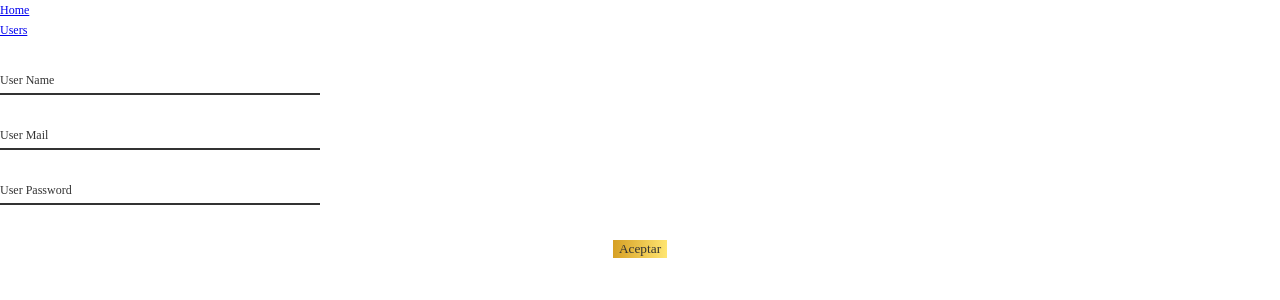
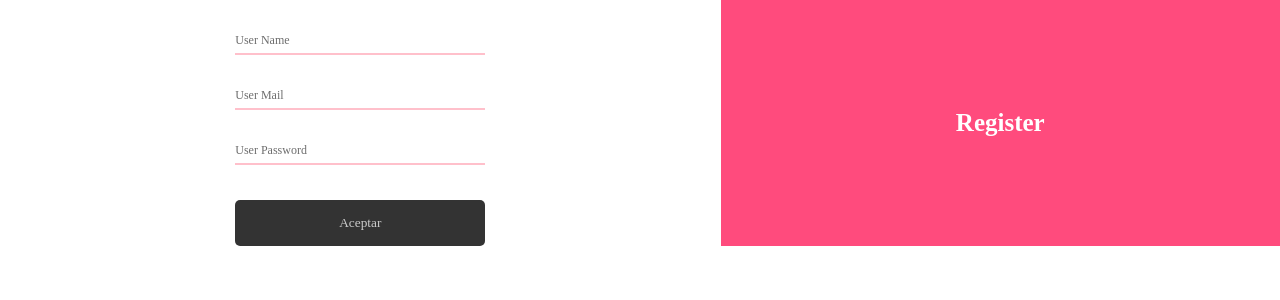
Before and after one commit to xHadal/thelight, a React app in the folder client/: page /users in a window 1280 px wide. Shown: the top 300 px of the page. Built offline with nearby package versions, Linux system fonts and the light colour scheme; a web font is replaced by a local one.

Commit message:
design and layout in routes/users.jsx

```diff
--- a/client/package.json
+++ b/client/package.json
@@ -26,7 +26,7 @@
     "file-loader": "^3.0.1",
     "html-webpack-plugin": "^3.2.0",
     "mini-css-extract-plugin": "^0.5.0",
-    "react-hot-loader": "^4.3.11",
+    "react-hot-loader": "^4.8.4",
     "rimraf": "^2.6.3",
     "webpack": "^4.23.1",
     "webpack-cli": "^3.1.2",
@@ -34,8 +34,8 @@
   },
   "dependencies": {
     "prop-types": "^15.7.2",
-    "react": "^16.8.4",
-    "react-dom": "npm:@hot-loader/react-dom",
+    "react": "^16.8.6",
+    "react-dom": "npm:@hot-loader/react-dom@^16.8.6",
     "react-router-dom": "^4.3.1",
     "styled-components": "^4.1.3"
   }
--- a/client/src/components/UI/button.jsx
+++ b/client/src/components/UI/button.jsx
@@ -2,20 +2,20 @@ import styled from 'styled-components';
 
 
 export default styled.button`
-    background: linear-gradient(93deg, #d69f24, #ffe672);
-    color: #333;
+    background: #333;
+    color: #ccc;
     text-align: center;
     border: none;
-    border-radius: rem(10);
-    padding: rem(10);
-    min-width: rem(250);
+    border-radius: 5px;
+    padding: 15px;
+    min-width: 250px;
     margin: 0 auto;
     display: block;
     font-family: 'Inter UI';
 
 
     &:hover {
-      background: linear-gradient(0deg, #d69f24, #ffe672);
+      background: #444;
       cursor: pointer;
     }
     @media only screen and (max-width: 500px),
--- a/client/src/components/UI/input.jsx
+++ b/client/src/components/UI/input.jsx
@@ -5,14 +5,14 @@ import PropTypes from 'prop-types';
 
 const InputWrapper = styled.div`
   position: relative;
-  margin: 35px 0;
+  margin: 35px auto;
   max-width: 320px;
   font-family: 'Inter UI';
 
   /* Label */
   > label {
     position: absolute;
-    color: #333;
+    color: #6d6d6d;
     left: 0;
     top: -5px;
     transition: all 0.5s;
@@ -26,14 +26,17 @@ const InputWrapper = styled.div`
   > input {
     background: transparent;
     border: none;
-    border-bottom: 2px solid #333;
+    border-bottom: 1px solid #ccc;
     color: #333;
     width: 100%;
 
-    &:focus + label {
+    ::-webkit-input-placeholder {
+      opacity: 0;
+      transition: inherit;
+    }
+    &:focus + label, &:not(:placeholder-shown) + label  {
       top: -15px;
       transition: all 0.5s;
-      color: #6d6d6d;
     }
 
     ${({ errorMsg }) => {
@@ -53,9 +56,17 @@ const InputWrapper = styled.div`
     }
   }
   /* Error */
-  > span {
+  > span.error-msg {
     color: red;
     margin: 5px 0 0;
+  }
+  >span.input-control{
+    width: 100%;
+    position: absolute;
+    bottom: 0;
+    height: 2px;
+    left: 0;
+    background: pink;
   }
 `;
 
@@ -75,12 +86,16 @@ const Input = ({
         required={required}
         labeltext={labelText}
         onChange={onChange}
+        placeholder={name}
       />
       <label htmlFor={name}>
         {name}
       </label>
+      {required && (
+        <span class="input-control"></span>
+      )}
       {errorMsg && (
-      <span>{errorMsg}</span>
+        <span class="error-msg">{errorMsg}</span>
       )}
     </InputWrapper>
   );
@@ -91,6 +106,7 @@ Input.defaultProps = {
   labelText: undefined,
   errorMsg: undefined,
   onChange: undefined,
+  placeholder: undefined
 };
 
 Input.propTypes = {
--- a/client/src/components/navbar.jsx
+++ b/client/src/components/navbar.jsx
@@ -1,8 +1,28 @@
 import React from 'react';
 import { Link } from 'react-router-dom';
+import styled from 'styled-components';
+
+const Nav = styled.nav`
+display:none;
+  >ul{
+    background:#ff4b7d;
+
+    >li{
+      display: inline-block;
+      flex-grow: 1;
+      padding: 15px;
+      >a{
+        color: #fff;
+        text-decoration: none;
+      }
+    }
+  }
+`
+
+
 
 export default () => (
-  <nav>
+  <Nav>
       <ul>
         <li>
           <Link to="/">Home</Link>
@@ -11,5 +31,5 @@ export default () => (
           <Link to="/users/">Users</Link>
         </li>
       </ul>
-  </nav>
+  </Nav>
 );
--- a/client/src/routes/users.jsx
+++ b/client/src/routes/users.jsx
@@ -3,11 +3,28 @@ import styled from 'styled-components';
 import Button from '@/components/UI/button';
 import Input from '@/components/UI/input';
 
+const MainWrapper = styled.div`
+  display: flex;
+  height: 100%;
+  >div{
+    display: flex;
+    align-items: center;
+    justify-content: center;
+    flex-grow:1;
+  }
+  >.content-wrapper__side-b{
+    background: #ff4b7d;
+    color: #fff;
+    font-size: 25px;
+    font-weight: bold;
+  }
 
+`;
 const Container = styled.div`
   text-align: center;
   font-family: 'Inter UI';
 `;
+
 
 class Users extends Component {
   constructor(props) {
@@ -57,6 +74,8 @@ class Users extends Component {
     const { data } = Users;
 
     return (
+      <MainWrapper>
+        <div class="content-wrapper content-wrapper__side-a">
           <Container>
             {
               data.map(({
@@ -67,6 +86,7 @@ class Users extends Component {
                     name={name}
                     key={field}
                     type="text"
+                    required
                     onChange={({
                       target: {
                         value
@@ -86,6 +106,16 @@ class Users extends Component {
               Aceptar
             </Button>
           </Container>
+        </div>
+
+        <div class="content-wrapper content-wrapper__side-b">
+          <Container>
+            <p>Register</p>
+
+          </Container>
+        </div>
+      </MainWrapper>
+
     );
   }
 }
@@ -94,10 +124,10 @@ Users.data = [
   {
     name: 'User Name',
     field: 'firstName'
-  },{
+  }, {
     name: 'User Mail',
     field: 'email',
-  },{
+  }, {
     name: 'User Password',
     field: 'password',
   }
```
Also changed, not shown: 1 other file (tests, documents, lock files or other folders). Lines whose indentation alone changed are shown as unchanged.
